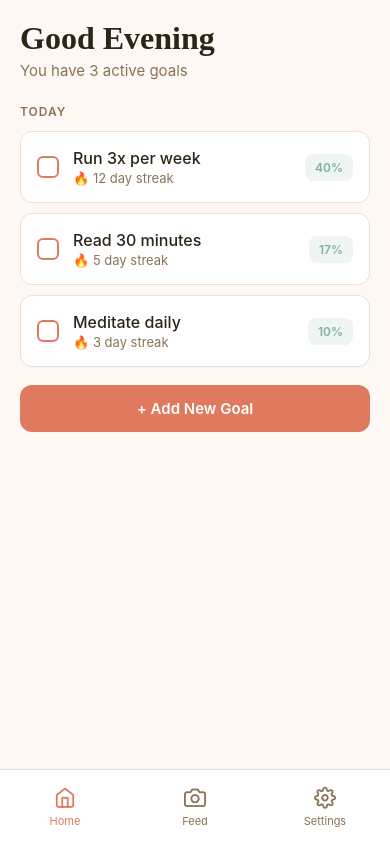
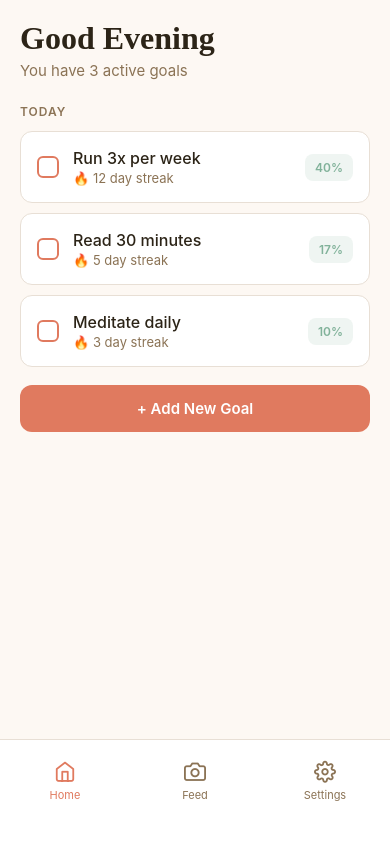
Before and after one commit to amlfarhad/StreakSocial, a React Native app in the folder app/: screen / in a window 390 px wide. Built offline with nearby package versions, Linux system fonts and the light colour scheme.

Commit message:
Fix bottom gap by extending tab bar to safe area edge

```diff
--- a/app/App.tsx
+++ b/app/App.tsx
@@ -851,7 +851,7 @@ const styles = StyleSheet.create({
   scrollContent: { paddingHorizontal: 20, paddingBottom: 100 },
 
   // Tab bar
-  tabBar: { flexDirection: 'row', borderTopWidth: 1, paddingVertical: 8, paddingBottom: 8 },
+  tabBar: { flexDirection: 'row', borderTopWidth: 1, paddingTop: 12, paddingBottom: 34 },
   tabItem: { flex: 1, alignItems: 'center', paddingVertical: 8 },
   tabIcon: { fontSize: 22, opacity: 0.5 },
   tabLabel: { fontSize: 11, marginTop: 4 },
```
